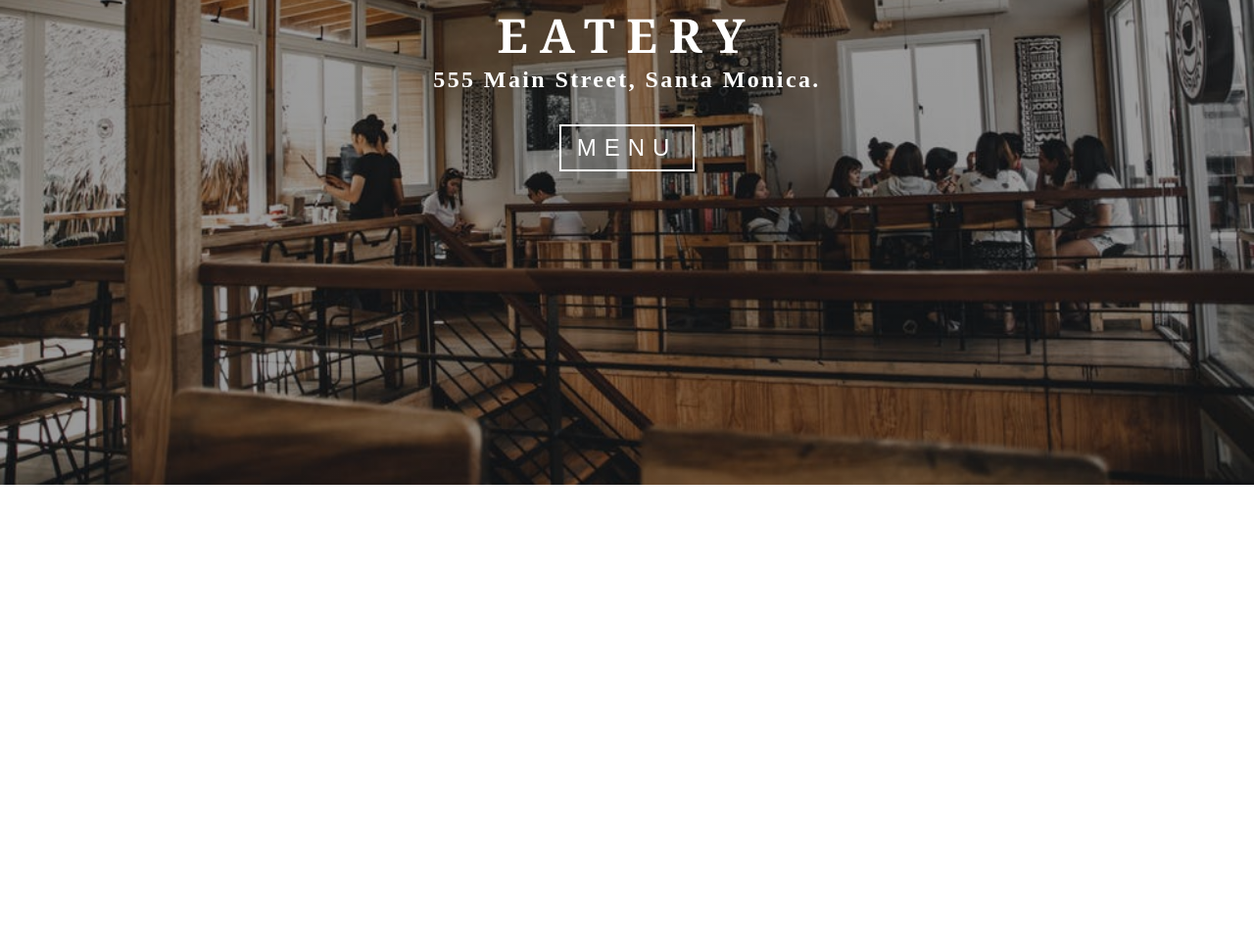
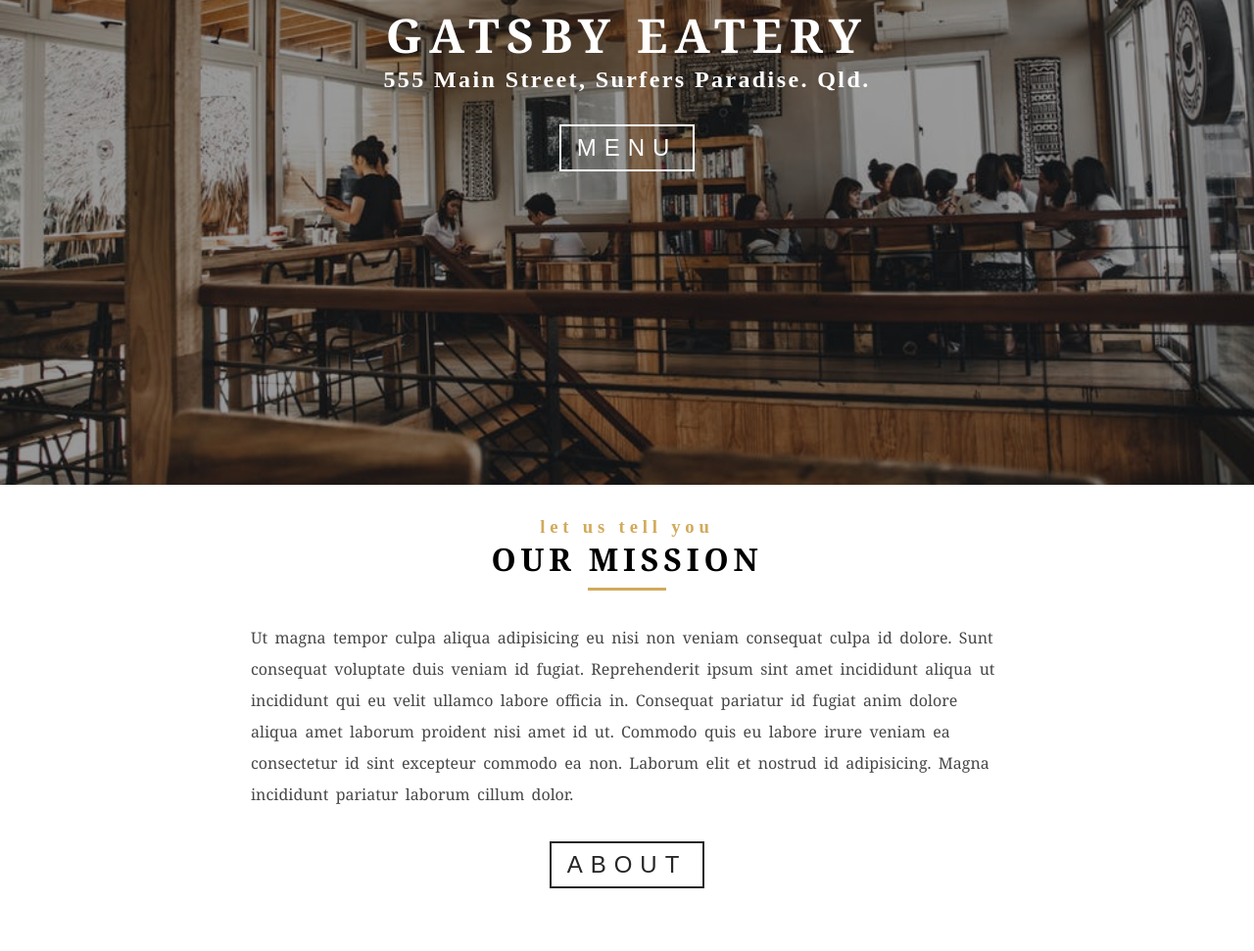
Before and after one commit to thefoxboxman/gatsby-cafe, a Gatsby site: page / in a window 1280 px wide. Shown: the part 293-1264 px from the top of the page at 98% size. Before the commit the page ends 800 px from the top, so only its background shows below. Built offline with nearby package versions, Linux system fonts and the light colour scheme; Gatsby itself is replaced by a stand-in of ours.

Commit message:
finished section component QuickInfo

```diff
--- /dev/null
+++ b/src/components/HomePageComponents/QuickInfo.js
@@ -0,0 +1,39 @@
+import React, { Component } from 'react'
+import styled from 'styled-components'
+import {Link} from 'gatsby'
+
+import {styles} from '../../utils'
+import {Section, Title, SectionButton} from '../../utils'
+
+
+
+export default class QuickInfo extends Component {
+	render() {
+		return <Section>
+        <Title message="let us tell you" title="our mission" />
+        <QuickInfoWrapper>
+					<p className="text">
+					Ut magna tempor culpa aliqua adipisicing eu nisi non veniam consequat culpa id dolore. Sunt consequat voluptate duis veniam id fugiat. Reprehenderit ipsum sint amet incididunt aliqua ut incididunt qui eu velit ullamco labore officia in. Consequat pariatur id fugiat anim dolore aliqua amet laborum proident nisi amet id ut. Commodo quis eu labore irure veniam ea consectetur id sint excepteur commodo ea non. Laborum elit et nostrud id adipisicing. Magna incididunt pariatur laborum cillum dolor.
+					</p>
+					<Link to="/about/" style={{textDecoration:'none'}}>
+					<SectionButton style={{margin:'2rem auto'}}>about</SectionButton>
+					</Link>
+        </QuickInfoWrapper>
+      </Section>
+
+
+	}
+}
+const QuickInfoWrapper = styled.div`
+  width: 90vw;
+  margin: 2rem auto;
+  line-height: 2rem;
+  color: ${styles.colors.mainGrey};
+  word-spacing: 0.2rem;
+  @media (min-width: 768px) {
+    width: 70vw;
+  }
+  @media (min-width: 992px) {
+    width: 60vw;
+  }
+`
--- a/src/components/globals/navbar/NavbarLinks.js
+++ b/src/components/globals/navbar/NavbarLinks.js
@@ -19,17 +19,17 @@ export default class NavbarLinks extends Component {
 			},
 			{
 				id: 1,
+				path: '/menu/',
+				name: 'menu'
+			},
+			{
+				id: 2,
 				path: '/about/',
 				name: 'about'
 			},
 			{
-				id: 2,
-				path: '/menu/',
-				name: 'menu'
-			},
-			{
 				id: 3,
-				path: '/contact',
+				path: '/contact/',
 				name: 'contact'
 			},
 		]
--- a/src/pages/index.js
+++ b/src/pages/index.js
@@ -2,6 +2,7 @@ import React from 'react'
 import styled from 'styled-components'
 import {HomeHeader, Banner, BannerButton} from '../utils'
 import img from '../images/bcg/homeBcg.jpeg'
+import QuickInfo from '../components/HomePageComponents/QuickInfo'
 
 
 import Layout from '../components/layout'
@@ -11,10 +12,11 @@ const IndexPage = () => (
   <Layout>
     <SEO title="Home" keywords={[`gatsby`, `application`, `react`]} />
     <HomeHeader img={img}>
-      <Banner title="eatery" subtitle="555 main street, Santa Monica." >
+      <Banner title="gatsby eatery" subtitle="555 main street, Surfers Paradise. Qld." >
 			<BannerButton style={{margin: `2rem auto`}}>menu</BannerButton>
 			</Banner>
     </HomeHeader>
+		<QuickInfo />
   </Layout>
 )
 
--- a/src/utils/Banner.js
+++ b/src/utils/Banner.js
@@ -17,7 +17,7 @@ const BannerWrapper = styled.div`
     color: ${styles.colors.mainWhite};
     font-size: 3rem;
     text-transform: uppercase;
-    letter-spacing: 0.75rem;
+    letter-spacing: 0.45rem;
   }
   .subtitle {
     color: ${styles.colors.mainWhite};
--- a/src/utils/Button.js
+++ b/src/utils/Button.js
@@ -19,10 +19,16 @@ ${styles.transition({})};
 	color:${styles.colors.mainBlack};
 	cursor: pointer;
 }
-
+`
+const SectionButton = styled(BannerButton)`
+  color: ${styles.colors.mainBlack};
+  ${styles.border({ color: `${styles.colors.mainBlack}` })};
+  &:hover {
+    background: ${styles.colors.mainBlack};
+    color: ${styles.colors.mainYellow};
+  }
 `
 
 
 
-
-export {BannerButton}
+export {BannerButton, SectionButton}
--- /dev/null
+++ b/src/utils/Section.js
@@ -0,0 +1,7 @@
+import styled from 'styled-components'
+
+export const Section = styled.section`
+padding: 2rem 0rem;
+width:90vw;
+margin:0 auto;
+`
--- /dev/null
+++ b/src/utils/Title.js
@@ -0,0 +1,39 @@
+import React from 'react'
+import styled from 'styled-components'
+
+import {styles} from '../utils'
+
+export function Title({title,message}) {
+	return (
+		<TitleWrapper>
+		<h3 className="message">{message}</h3>
+		<h1 className="title">{title}</h1>
+		<div className="underline"></div>
+		</TitleWrapper>
+	)
+}
+
+Title.defaultProps = {
+	message: 'our message',
+	title:'our title',
+}
+const TitleWrapper = styled.div`
+  text-align: center;
+  .message {
+    color: blueviolet;
+    ${styles.textSlanted};
+    letter-spacing: 0.3rem;
+    color: ${styles.colors.mainYellow};
+  }
+  .title {
+		letter-spacing: 0.3rem;
+		font-size: 2rem;
+		text-transform: uppercase;
+	}
+	.underline{
+		width: 5rem;
+		height: 0.2rem;
+		background: ${styles.colors.mainYellow};
+		margin: 0.5rem auto;
+	}
+`
--- a/src/utils/index.js
+++ b/src/utils/index.js
@@ -1,6 +1,8 @@
 import * as styles from  './styles'
 import {HomeHeader, PageHeader} from './header'
 import Banner from './Banner'
-import {BannerButton} from './Button'
+import {BannerButton, SectionButton} from './Button'
+import {Section} from './Section'
+import {Title} from './Title'
 
-export { styles, HomeHeader, PageHeader, Banner, BannerButton }
+export { styles, HomeHeader, PageHeader, Banner, BannerButton, Section, Title, SectionButton }
```
